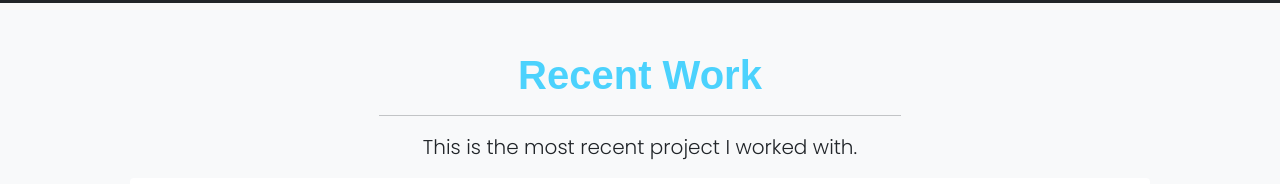
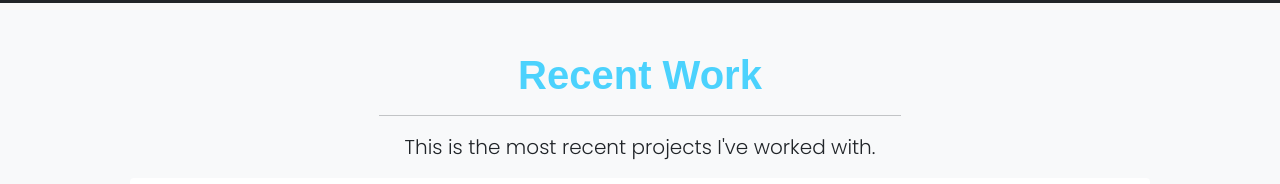
Before and after one commit to Johnnyftb/web3-portfolio, a plain HTML site: page index.html in a window 1280 px wide. Shown: the part 1780-1964 px from the top of the page. Drawn offline with nearby package versions, Linux system fonts and the light colour scheme; a web font is replaced by a local one.

Commit message:
Updated files

```diff
--- a/index.html
+++ b/index.html
@@ -114,7 +114,7 @@
         <div class="container text-dark text-center text-poppins p-5">
             <h3 class="fs-1 fw-bold text-blue text-baloo">Recent Work</h3>
             <hr class="w-50 mx-auto">
-            <p class="lead">This is the most recent project I worked with.</p>
+            <p class="lead">This is the most recent projects I've worked with.</p>
             <div class="container d-flex flex-column">
                 <div class="bg-white rounded text-dark p-2">
                     <div class="row">
```
